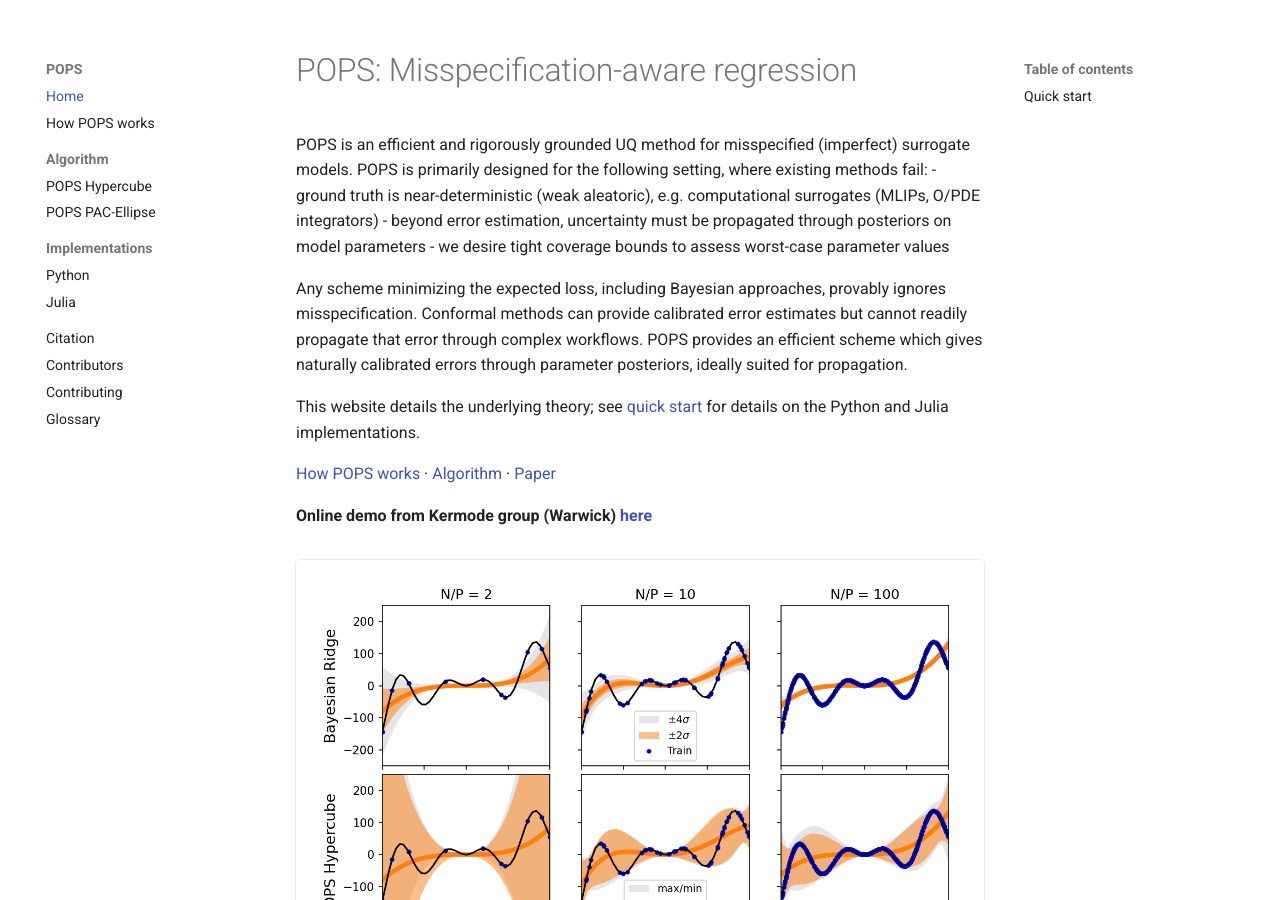
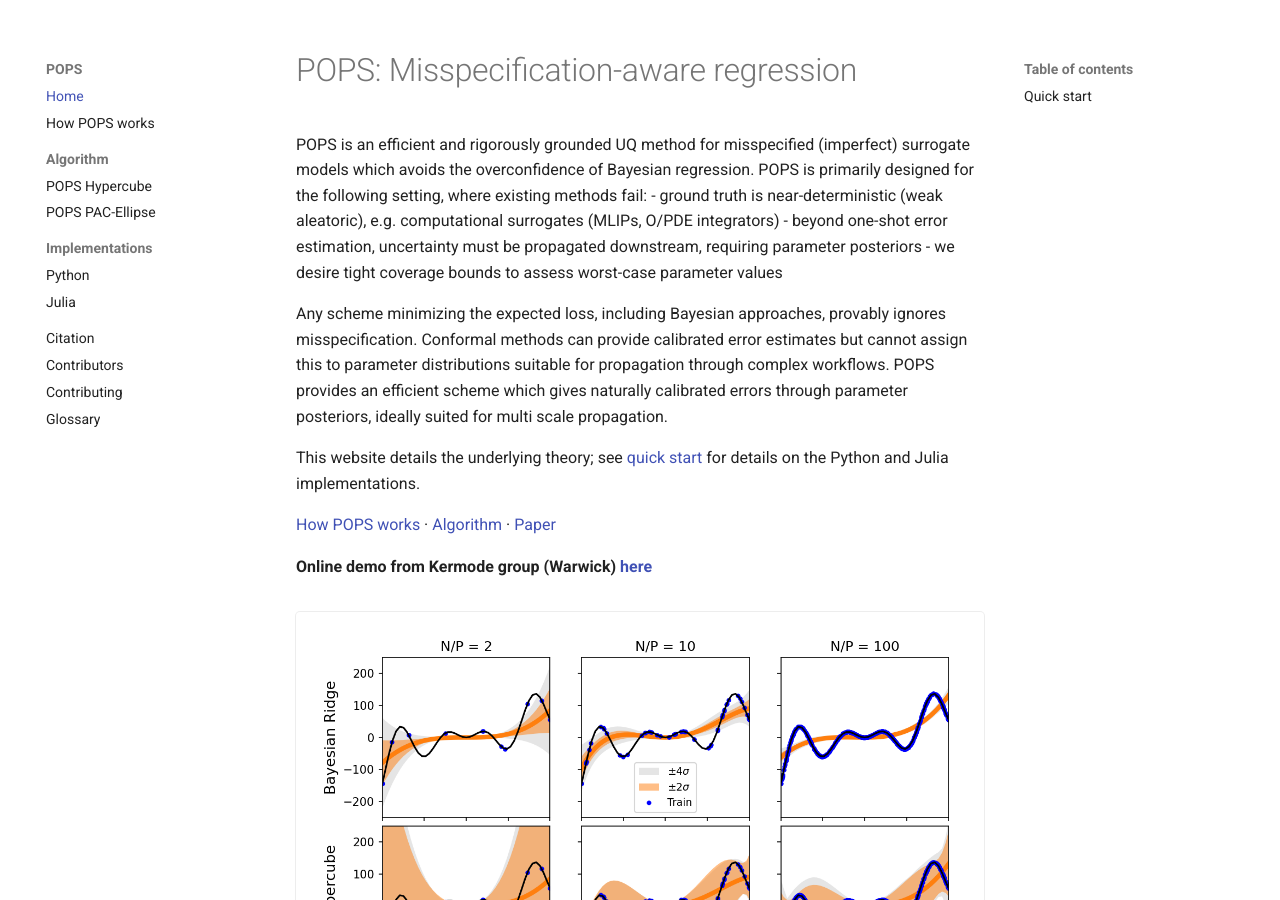
Before and after one commit to POPS-UQ/POPS-UQ.github.io, an MkDocs documentation site: the page built from docs/index.md, in a window 1280 px wide and 900 px high. Built offline with MkDocs 1.6.1 and Material for MkDocs 9.7.7, drawn with Linux system fonts in a browser that asks for light colours.

Commit message:
Update index.md

```diff
--- a/docs/index.md
+++ b/docs/index.md
@@ -1,13 +1,13 @@
 # POPS: Misspecification-aware regression
-POPS is an efficient and rigorously grounded UQ method for misspecified (imperfect) surrogate models.
+POPS is an efficient and rigorously grounded UQ method for misspecified (imperfect) surrogate models which avoids the overconfidence of Bayesian regression.
 POPS is primarily designed for the following setting, where existing methods fail:
 - ground truth is near-deterministic (weak aleatoric), e.g. computational surrogates (MLIPs, O/PDE integrators)
-- beyond error estimation, uncertainty must be propagated through posteriors on model parameters
+- beyond one-shot error estimation, uncertainty must be propagated downstream, requiring parameter posteriors
 - we desire tight coverage bounds to assess worst-case parameter values
 
 Any scheme minimizing the expected loss, including Bayesian approaches, provably ignores misspecification.
-Conformal methods can provide calibrated error estimates but cannot readily propagate that error through complex workflows.
-POPS provides an efficient scheme which gives naturally calibrated errors through parameter posteriors, ideally suited for propagation.
+Conformal methods can provide calibrated error estimates but cannot assign this to parameter distributions suitable for propagation through complex workflows.
+POPS provides an efficient scheme which gives naturally calibrated errors through parameter posteriors, ideally suited for multi scale propagation.
 
 This website details the underlying theory; see [quick start](#quick-start) for details on the Python and Julia implementations.
 
```
